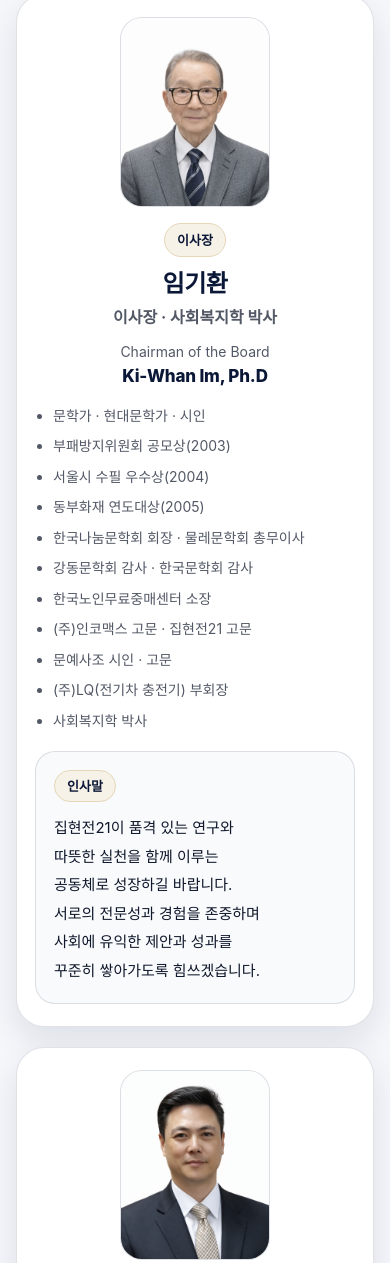
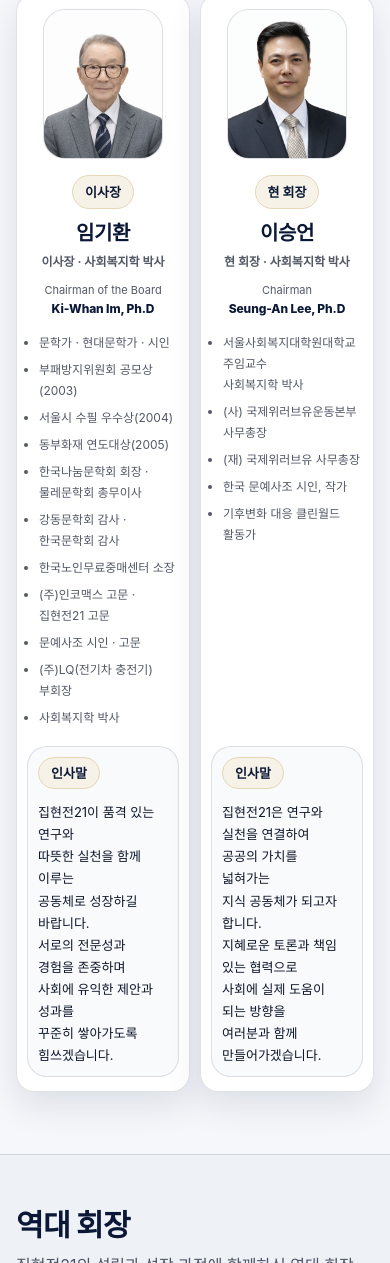
Before and after one commit to wmcprpr-cpu/jhj21.kr, a plain HTML site: page about.html in a window 390 px wide. Shown: the part 589-1852 px from the top of the page. Drawn offline with Linux system fonts and the light colour scheme.

Commit message:
Update about.html

```diff
--- a/about.html
+++ b/about.html
@@ -517,7 +517,16 @@
     .leaders-swipe-card__message-text{max-height:none;overflow:visible;}
     .leader-card__right .leaders-swipe-card__message{margin-top:18px;}
     @media (max-width:640px){
-      .leaders-swipe__row{grid-template-columns:1fr;}
+      .leaders-swipe__row{grid-template-columns:repeat(2,minmax(0,1fr));gap:10px;}
+      .leaders-swipe__row > .leaders-swipe-card{padding:14px 10px;box-sizing:border-box;border-radius:18px;overflow-wrap:anywhere;}
+      .leaders-swipe__row .leaders-swipe-card__photo{width:100%;max-width:120px;height:auto;aspect-ratio:4/5;box-sizing:border-box;}
+      .leaders-swipe__row .leaders-swipe-card__name{font-size:20px;}
+      .leaders-swipe__row .leaders-swipe-card__role{font-size:12px;}
+      .leaders-swipe__row .leaders-swipe-card__eng{font-size:11px;}
+      .leaders-swipe__row .leaders-swipe-card__eng strong{font-size:12px;}
+      .leaders-swipe__row .leaders-swipe-card__bio{font-size:12px;padding-left:12px;}
+      .leaders-swipe__row .leaders-swipe-card__message{padding:10px;}
+      .leaders-swipe__row .leaders-swipe-card__message-text{font-size:13px;line-height:1.7;}
     }
   </style>
 </head>
```
